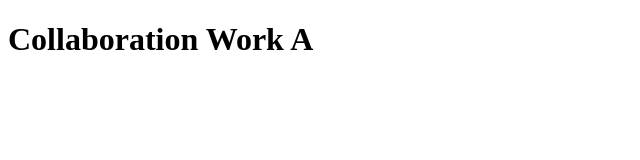
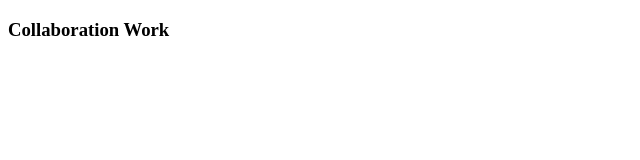
Before and after one commit to qkzm110/worktogether, a plain HTML site: page index.html in a window 1280 px wide. Shown: the whole page, without its empty margins (0-640 px from the left). Drawn offline with Linux system fonts and the light colour scheme.

Commit message:
modify <h1> -> <h3>

```diff
--- a/index.html
+++ b/index.html
@@ -5,6 +5,6 @@
 	<title></title>
 </head>
 <body>
-	<h1>Collaboration Work A</h1>
+	<h3>Collaboration Work</h3>
 </body>
 </html>
```
